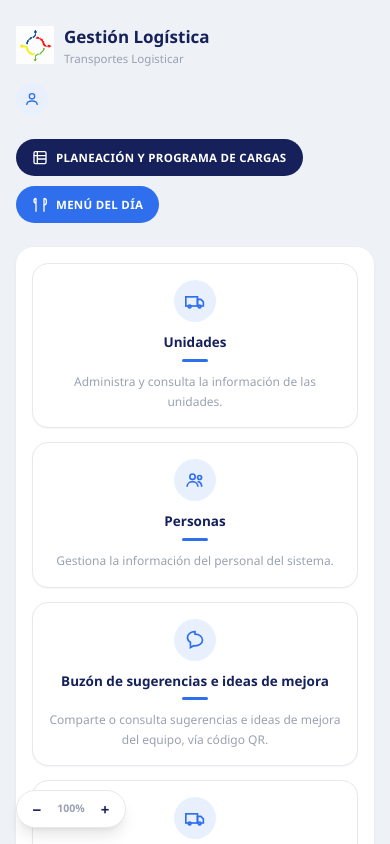
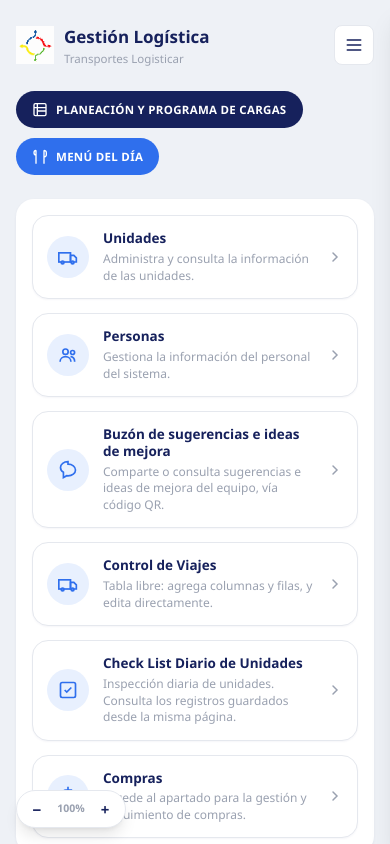
Before and after one commit to kevinalejandrozh-tech/ERP-Logisticar, a Next.js app: page / in a window 390 px wide. Shown: the top 844 px of the page. Built offline with nearby package versions, Linux system fonts and the light colour scheme; no server answers.

Commit message:
Modificacion Panel Principal

```diff
--- a/src/app/page.tsx
+++ b/src/app/page.tsx
@@ -9,6 +9,8 @@ const sw = { fill: "none", stroke: ICON_STROKE, strokeWidth: 2 };
 export default function Home() {
 const sesion = useSesion();
 const [menuUsuarioAbierto, setMenuUsuarioAbierto] = useState(false);
+const [menuMovilAbierto, setMenuMovilAbierto] = useState(false);
+const rolEtiqueta = sesion.rol === "sysadmin" ? "Sysadmin" : sesion.rol === "supervisor_tms" ? "Supervisor TMS" : "";
 const cerrarSesion = async () => {
 await fetch("/api/auth/logout", { method: "POST" });
 window.location.href = "/login";
@@ -22,10 +24,30 @@ if (d.ok) setAlmacenamiento({ porcentaje: d.porcentaje, mbUsados: d.mbUsados, mb
 })
 .catch(() => {});
 }, []);
+// Menú lateral (celular): bloquea el scroll de fondo, cierra con Escape y al pasar a pantalla mediana o mayor
+useEffect(() => {
+if (!menuMovilAbierto) return;
+const overflowPrevio = document.body.style.overflow;
+document.body.style.overflow = "hidden";
+const alPresionarTecla = (e: KeyboardEvent) => {
+if (e.key === "Escape") setMenuMovilAbierto(false);
+};
+const mq = window.matchMedia("(min-width: 768px)");
+const alCambiarTamano = () => {
+if (mq.matches) setMenuMovilAbierto(false);
+};
+window.addEventListener("keydown", alPresionarTecla);
+mq.addEventListener("change", alCambiarTamano);
+return () => {
+document.body.style.overflow = overflowPrevio;
+window.removeEventListener("keydown", alPresionarTecla);
+mq.removeEventListener("change", alCambiarTamano);
+};
+}, [menuMovilAbierto]);
 return (
 <div className="min-h-screen bg-[#eef1f6]">
 <div className="max-w-[1440px] mx-auto px-4 sm:px-6 md:px-10 lg:px-14 pt-6 md:pt-10">
-<div className="flex flex-col md:flex-row md:items-center md:justify-between gap-4 mb-6 md:mb-7">
+<div className="flex flex-row items-center justify-between gap-4 mb-6 md:mb-7">
 <div className="flex items-center gap-2.5 md:gap-3.5">
 <Logo size={38} />
 <div>
@@ -33,7 +55,17 @@ return (
 <p className="text-[11.5px] md:text-[13px] text-[var(--gray-400)] m-0">Transportes Logisticar</p>
 </div>
 </div>
-<div className="flex items-center gap-3 md:gap-5">
+<button
+type="button"
+onClick={() => setMenuMovilAbierto(true)}
+aria-label="Abrir menú"
+aria-expanded={menuMovilAbierto}
+aria-controls="menu-lateral-movil"
+className="md:hidden w-10 h-10 shrink-0 flex items-center justify-center bg-white border border-[var(--gray-200)] rounded-lg"
+>
+<svg width="20" height="20" viewBox="0 0 24 24" fill="none" stroke="var(--navy)" strokeWidth="2" strokeLinecap="round"><path d="M4 6h16M4 12h16M4 18h16" /></svg>
+</button>
+<div className="hidden md:flex items-center gap-3 md:gap-5">
 <div className="hidden sm:flex items-center gap-2 bg-white border border-[var(--gray-200)] rounded-lg px-3.5 py-2.5 w-full sm:w-[200px] md:w-[260px] text-[var(--gray-400)] text-[13.5px]">
 <svg width="16" height="16" viewBox="0 0 24 24" {...sw} stroke="#9aa1b0"><circle cx="11" cy="11" r="8" /><path d="M21 21l-4.35-4.35" /></svg>
 Buscar...
@@ -83,6 +115,70 @@ Cerrar sesión
 <svg className="hidden sm:block shrink-0" width="21" height="21" viewBox="0 0 24 24" fill="none" stroke="#9aa1b0" strokeWidth="1.8"><circle cx="12" cy="12" r="3" /><path d="M19.4 15a1.7 1.7 0 00.3 1.9 2 2 0 11-2.8 2.8 1.7 1.7 0 00-1.9-.3 1.7 1.7 0 00-1 1.5V21a2 2 0 11-4 0v-.1a1.7 1.7 0 00-1-1.6 1.7 1.7 0 00-1.9.3 2 2 0 11-2.8-2.8 1.7 1.7 0 00.3-1.9 1.7 1.7 0 00-1.5-1H3a2 2 0 110-4h.1a1.7 1.7 0 001.5-1 1.7 1.7 0 00-.3-1.9 2 2 0 112.8-2.8 1.7 1.7 0 001.9.3H9a1.7 1.7 0 001-1.5V3a2 2 0 114 0v.1a1.7 1.7 0 001 1.5 1.7 1.7 0 001.9-.3 2 2 0 112.8 2.8 1.7 1.7 0 00-.3 1.9V9a1.7 1.7 0 001.5 1h.1a2 2 0 110 4h-.1a1.7 1.7 0 00-1.5 1z" /></svg>
 </div>
 </div>
+<div className={`md:hidden fixed inset-0 z-[10000] ${menuMovilAbierto ? "" : "pointer-events-none"}`} aria-hidden={!menuMovilAbierto}>
+<div onClick={() => setMenuMovilAbierto(false)} className={`absolute inset-0 bg-[rgba(22,33,92,0.45)] transition-opacity duration-200 ${menuMovilAbierto ? "opacity-100" : "opacity-0"}`} />
+<aside
+id="menu-lateral-movil"
+role="dialog"
+aria-modal="true"
+aria-label="Menú de usuario"
+className={`absolute right-0 top-0 h-full w-[85%] max-w-[320px] bg-white shadow-xl flex flex-col transition-transform duration-200 ${menuMovilAbierto ? "translate-x-0" : "translate-x-full"}`}
+>
+<div className="flex items-center justify-between px-4 py-3.5 border-b border-[var(--gray-200)]">
+<span className="font-display text-[15px] font-bold text-[var(--navy)]">Menú</span>
+<button type="button" onClick={() => setMenuMovilAbierto(false)} aria-label="Cerrar menú" className="w-9 h-9 flex items-center justify-center rounded-lg hover:bg-[var(--gray-100)]">
+<svg width="18" height="18" viewBox="0 0 24 24" fill="none" stroke="var(--navy)" strokeWidth="2" strokeLinecap="round"><path d="M18 6L6 18M6 6l12 12" /></svg>
+</button>
+</div>
+<div className="flex-1 overflow-y-auto">
+<div className="flex items-center gap-3 px-4 py-4 border-b border-[var(--gray-200)]">
+<div className="w-11 h-11 rounded-full bg-[var(--blue-light)] flex items-center justify-center shrink-0">
+<svg width="20" height="20" viewBox="0 0 24 24" {...sw}><circle cx="12" cy="8" r="4" /><path d="M4 21c0-4 4-6 8-6s8 2 8 6" /></svg>
+</div>
+<div className="min-w-0 leading-tight">
+<p className="text-[14px] font-bold text-[var(--navy)] m-0 truncate">{sesion.nombre || "..."}</p>
+{rolEtiqueta && <p className="text-[11px] text-[var(--gray-400)] m-0 mt-0.5">{rolEtiqueta}</p>}
+{sesion.correo && <p className="text-[11.5px] text-[var(--gray-400)] m-0 mt-0.5 truncate">{sesion.correo}</p>}
+</div>
+</div>
+<div className="px-4 py-4 border-b border-[var(--gray-200)]">
+<div className="flex items-center gap-2 bg-white border border-[var(--gray-200)] rounded-lg px-3.5 py-2.5 text-[var(--gray-400)] text-[13.5px]">
+<svg width="16" height="16" viewBox="0 0 24 24" {...sw} stroke="#9aa1b0"><circle cx="11" cy="11" r="8" /><path d="M21 21l-4.35-4.35" /></svg>
+Buscar...
+</div>
+</div>
+{almacenamiento && (
+<div className="px-4 py-4 border-b border-[var(--gray-200)]">
+<div className="flex items-center justify-between mb-2">
+<div className="flex items-center gap-2">
+<svg width="15" height="15" viewBox="0 0 24 24" fill="none" stroke="#9aa1b0" strokeWidth="2"><path d="M20 16.58A5 5 0 0018 7h-1.26A8 8 0 104 15.25" /><path d="M12 12v9M9 18l3 3 3-3" /></svg>
+<span className="text-[12px] font-semibold text-[var(--navy)]">Almacenamiento en la nube</span>
+</div>
+<span className="text-[11px] font-bold text-[var(--gray-400)]">{almacenamiento.porcentaje.toFixed(0)}%</span>
+</div>
+<div className="w-full h-[6px] bg-[var(--gray-200)] rounded-full overflow-hidden">
+<div className="h-full rounded-full" style={{ width: `${Math.min(100, almacenamiento.porcentaje)}%`, backgroundColor: almacenamiento.porcentaje > 85 ? "var(--red)" : almacenamiento.porcentaje > 60 ? "var(--amber)" : "var(--blue)" }} />
+</div>
+<p className="text-[10.5px] text-[var(--gray-400)] m-0 mt-1.5">{`${almacenamiento.mbUsados.toFixed(1)} MB de ${almacenamiento.mbLimite.toFixed(0)} MB usados`}</p>
+</div>
+)}
+{sesion.rol === "sysadmin" && (
+<div className="py-2 border-b border-[var(--gray-200)]">
+<Link href="/admin/usuarios" onClick={() => setMenuMovilAbierto(false)} className="flex items-center gap-3 px-4 py-3 text-[13.5px] text-[var(--navy)] font-semibold no-underline hover:bg-[var(--gray-100)]">
+<svg width="18" height="18" viewBox="0 0 24 24" {...sw}><circle cx="9" cy="8" r="3.2" /><path d="M2.5 20c0-3.5 3-6 6.5-6s6.5 2.5 6.5 6" /><circle cx="17.5" cy="9" r="2.4" /><path d="M15 14c2.6.2 5 2.1 5 6" /></svg>
+Gestión de usuarios
+</Link>
+</div>
+)}
+</div>
+<div className="p-4 border-t border-[var(--gray-200)]">
+<button type="button" onClick={cerrarSesion} className="w-full flex items-center justify-center gap-2 rounded-lg border border-[var(--red)] text-[var(--red)] font-bold text-[13.5px] py-3 hover:bg-[var(--gray-100)]">
+<svg width="17" height="17" viewBox="0 0 24 24" fill="none" stroke="var(--red)" strokeWidth="2" strokeLinecap="round"><path d="M9 21H5a2 2 0 01-2-2V5a2 2 0 012-2h4M16 17l5-5-5-5M21 12H9" /></svg>
+Cerrar sesión
+</button>
+</div>
+</aside>
+</div>
 <div className="flex flex-wrap gap-2.5 md:gap-3.5 mb-6">
 {sesion.rol !== "supervisor_tms" && (
 <>
@@ -100,6 +196,7 @@ Menú del día
 <div className="bg-white rounded-[18px] p-4 sm:p-6 md:p-8 shadow-[0_1px_3px_rgba(22,33,92,0.06)]">
 <div className="grid grid-cols-1 sm:grid-cols-2 md:grid-cols-3 gap-3.5 md:gap-[18px]">
 <MenuCard
+compactoMovil
 href="/unidades"
 icono={<svg width="20" height="20" viewBox="0 0 24 24" {...sw}><rect x="1" y="7" width="14" height="11" /><path d="M15 10h4l3 3v5h-7z" /><circle cx="5.5" cy="18.5" r="1.7" /><circle cx="17.5" cy="18.5" r="1.7" /></svg>}
 titulo="Unidades"
@@ -107,6 +204,7 @@ descripcion="Administra y consulta la información de las unidades."
 />
 {sesion.rol === "supervisor_tms" ? (
 <MenuCard
+compactoMovil
 href="/personas/expedientes"
 icono={<svg width="20" height="20" viewBox="0 0 24 24" {...sw}><path d="M14 2H6a2 2 0 00-2 2v16a2 2 0 002 2h12a2 2 0 002-2V8z" /><path d="M14 2v6h6M9 13h6M9 17h6" /></svg>}
 titulo="Expedientes"
@@ -115,30 +213,35 @@ descripcion="Consulta los expedientes del personal (cuenta TMS)."
 ) : (
 <>
 <MenuCard
+compactoMovil
 href="/personas"
 icono={<svg width="20" height="20" viewBox="0 0 24 24" {...sw}><circle cx="9" cy="8" r="3.2" /><path d="M2.5 20c0-3.5 3-6 6.5-6s6.5 2.5 6.5 6" /><circle cx="17.5" cy="9" r="2.4" /><path d="M15 14c2.6.2 5 2.1 5 6" /></svg>}
 titulo="Personas"
 descripcion="Gestiona la información del personal del sistema."
 />
 <MenuCard
+compactoMovil
 href="/buzon-sugerencias"
 icono={<svg width="20" height="20" viewBox="0 0 24 24" {...sw}><path d="M12 2C7 2 3 5 3 9c0 2.4 1.4 4.5 3.5 5.8V21l4-2.2c.5.1 1 .2 1.5.2 5 0 9-3 9-7s-4-7-9-7z" /></svg>}
 titulo="Buzón de sugerencias e ideas de mejora"
 descripcion="Comparte o consulta sugerencias e ideas de mejora del equipo, vía código QR."
 />
 <MenuCard
+compactoMovil
 href="/control-viajes"
 icono={<svg width="20" height="20" viewBox="0 0 24 24" {...sw}><rect x="1" y="7" width="14" height="11" /><path d="M15 10h4l3 3v5h-7z" /><circle cx="5.5" cy="18.5" r="1.7" /><circle cx="17.5" cy="18.5" r="1.7" /></svg>}
 titulo="Control de Viajes"
 descripcion="Tabla libre: agrega columnas y filas, y edita directamente."
 />
 <MenuCard
+compactoMovil
 href="/checklist/elegir"
 icono={<svg width="20" height="20" viewBox="0 0 24 24" {...sw}><rect x="3" y="3" width="18" height="18" rx="2" /><path d="M8 12l2.5 2.5L16 9" /></svg>}
 titulo="Check List Diario de Unidades"
 descripcion="Inspección diaria de unidades. Consulta los registros guardados desde la misma página."
 />
 <MenuCard
+compactoMovil
 href="/compras"
 icono={<svg width="20" height="20" viewBox="0 0 24 24" {...sw}><line x1="12" y1="1" x2="12" y2="23" /><path d="M17 5H9.5a3.5 3.5 0 0 0 0 7h5a3.5 3.5 0 0 1 0 7H6" /></svg>}
 titulo="Compras"
--- a/src/components/MenuCard.tsx
+++ b/src/components/MenuCard.tsx
@@ -5,14 +5,30 @@ onClick,
 icono,
 titulo,
 descripcion,
+compactoMovil = false,
 }: {
 href?: string;
 onClick?: () => void;
 icono: React.ReactNode;
 titulo: string;
 descripcion: string;
+// Opcional: en celular (menos de 640 px) muestra la tarjeta en formato horizontal compacto.
+// Desde tablet se ve igual que la tarjeta original. Por defecto desactivado para no afectar otras pantallas.
+compactoMovil?: boolean;
 }) {
-const contenido = (
+const contenido = compactoMovil ? (
+<div className="flex items-center gap-3.5 sm:block">
+<div className="w-[42px] h-[42px] md:w-[50px] md:h-[50px] rounded-full bg-[var(--blue-light)] flex items-center justify-center shrink-0 sm:mx-auto sm:mb-3 md:mb-4">
+{icono}
+</div>
+<div className="min-w-0 flex-1">
+<h3 className="text-[13.5px] md:text-[14.5px] font-bold text-[var(--navy)] m-0 mb-1 sm:mb-2 leading-tight">{titulo}</h3>
+<div className="hidden sm:block w-[26px] h-[3px] bg-[var(--blue)] rounded-sm mx-auto mb-2.5" />
+<p className="text-[12px] md:text-[12.5px] text-[var(--gray-400)] m-0 leading-snug sm:leading-relaxed">{descripcion}</p>
+</div>
+<svg className="sm:hidden shrink-0" width="16" height="16" viewBox="0 0 24 24" fill="none" stroke="#9aa1b0" strokeWidth="2.2" strokeLinecap="round"><path d="M9 6l6 6-6 6" /></svg>
+</div>
+) : (
 <>
 <div className="w-[42px] h-[42px] md:w-[50px] md:h-[50px] rounded-full bg-[var(--blue-light)] flex items-center justify-center mx-auto mb-3 md:mb-4">
 {icono}
@@ -22,8 +38,9 @@ const contenido = (
 <p className="text-[12px] md:text-[12.5px] text-[var(--gray-400)] m-0 leading-relaxed">{descripcion}</p>
 </>
 );
-const clases =
-"bg-white border border-[var(--gray-200)] rounded-2xl p-4 md:p-6 text-center shadow-[0_1px_2px_rgba(22,33,92,0.04)] block";
+const clases = compactoMovil
+? "bg-white border border-[var(--gray-200)] rounded-2xl p-3.5 sm:p-4 md:p-6 text-left sm:text-center shadow-[0_1px_2px_rgba(22,33,92,0.04)] block"
+: "bg-white border border-[var(--gray-200)] rounded-2xl p-4 md:p-6 text-center shadow-[0_1px_2px_rgba(22,33,92,0.04)] block";
 if (href) {
 return (
 <Link href={href} className={clases}>
```
